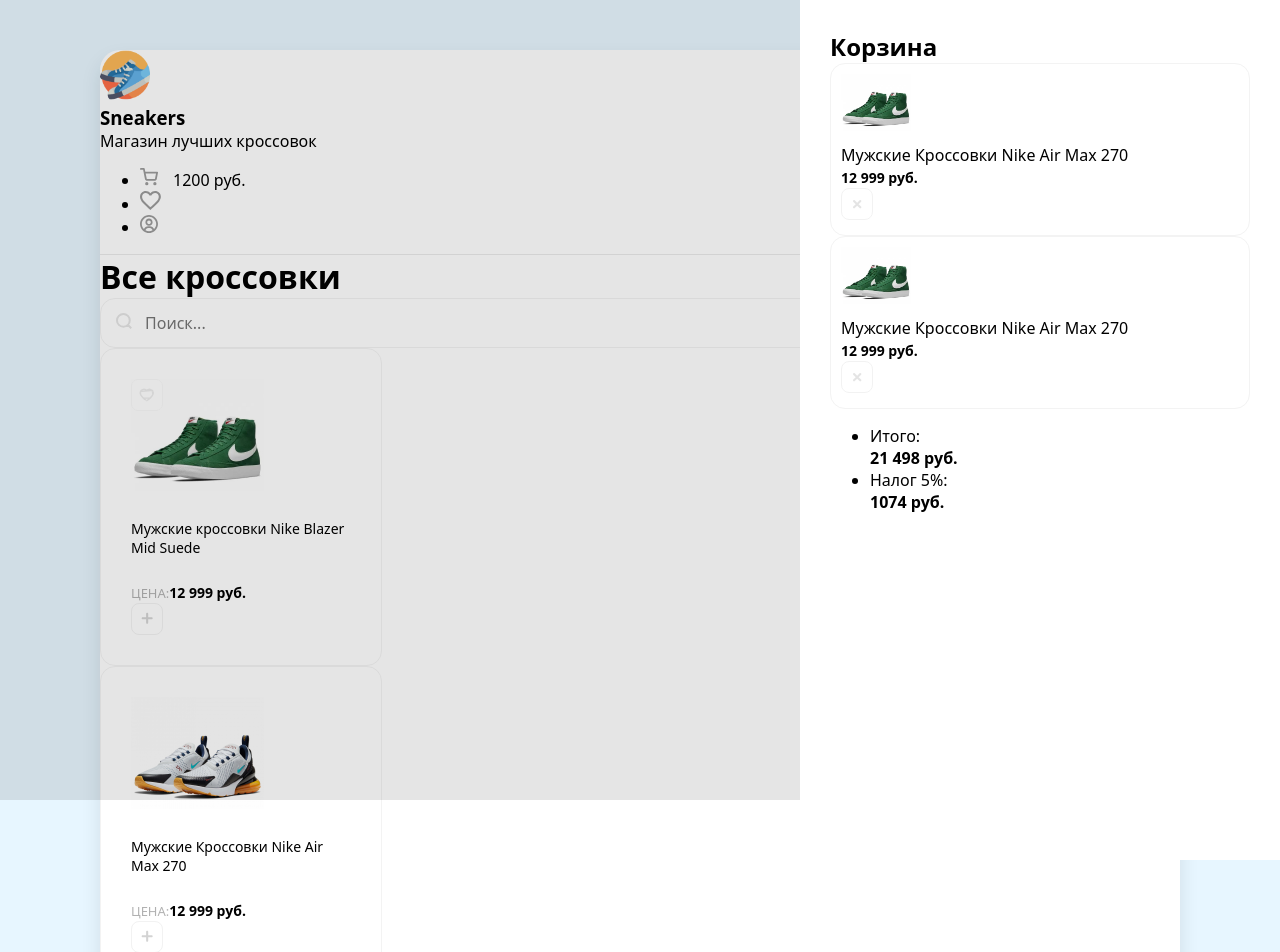
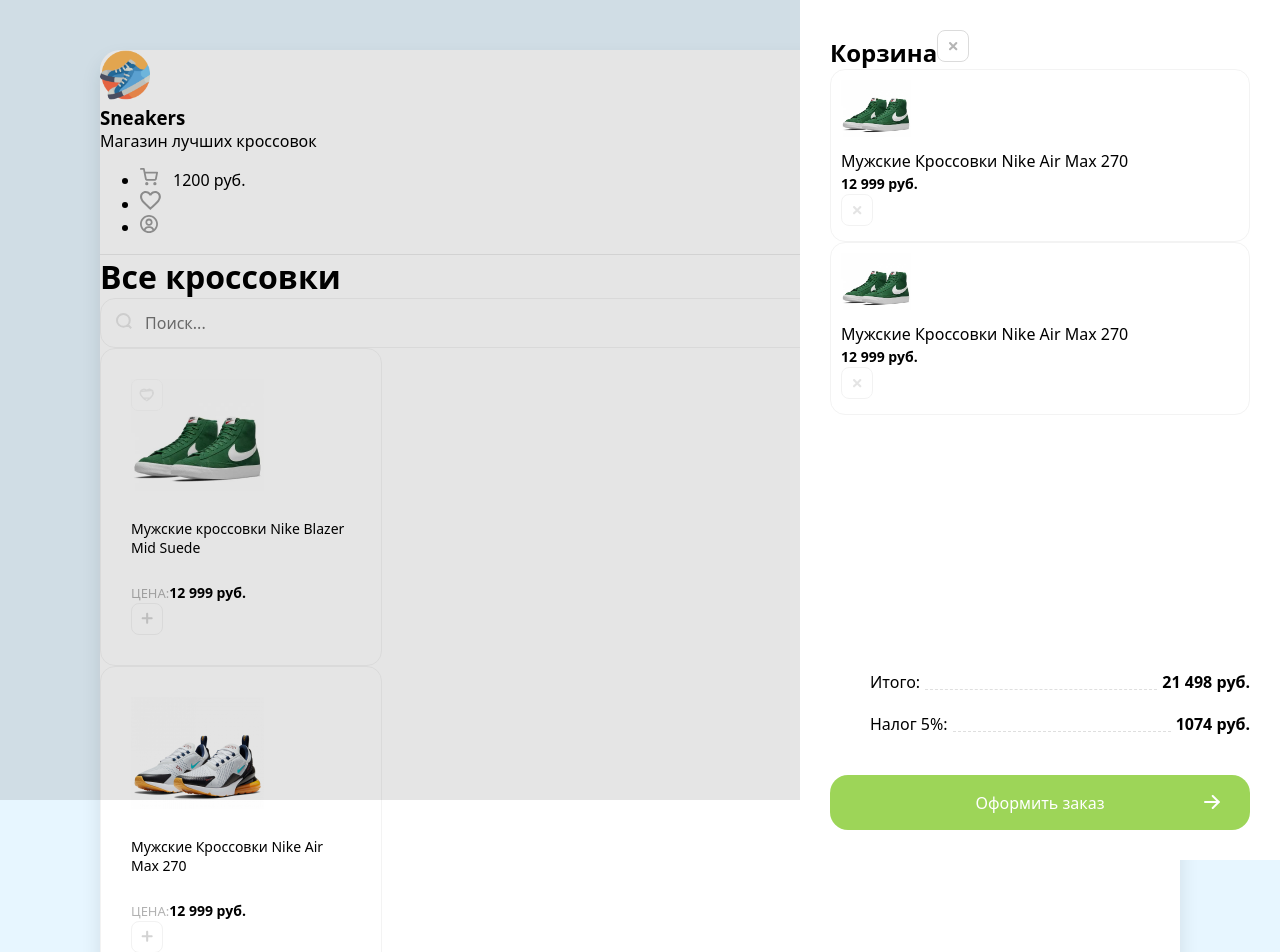
Before and after one commit to DRR0B0T/sneakers, a React (Create React App) app: page / in a window 1280 px wide. Shown: the top 952 px of the page. Built offline with nearby package versions, Linux system fonts and the light colour scheme.

Commit message:
Добавил вёрстку корзины

```diff
--- a/src/App.js
+++ b/src/App.js
@@ -1,10 +1,15 @@
+import React from "react";
+
 function App() {
   return (
     <div className="wrapper clear">
 
       <div className="overlay">
         <div className="drawer">
-          <h2 className='mb-30'>Корзина</h2>
+          <h2 className='mb-30 d-flex justify-between mb-30 '>Корзина<img
+            className='removeBth cu-p'
+            src="/img/btn-remove.svg"
+            alt="Remove"/></h2>
           <div className="items">
             <div className="cartItem d-flex align-center mb-20">
               <div style={{backgroundImage: 'url(/img/sneakers/1.jpg)'}} className="cartItemImg d-flex">
@@ -33,18 +38,21 @@
                 alt="Remove"/>
             </div>
           </div>
-          <ul className='cartTotalBlock'>
-            <li className='d-flex'>
+          <div className='cartTotalBlock'>
+            <ul >
+              <li>
                 <span>Итого:</span>
                 <div></div>
                 <b>21 498 руб.</b>
               </li>
-            <li className='d-flex'>
+              <li>
                 <span>Налог 5%:</span>
                 <div></div>
                 <b>1074 руб.</b>
               </li>
             </ul>
+            <button className='greenButton'>Оформить заказ<img src="/img/arrow.svg" alt="Arrow"/></button>
+          </div>
         </div>
       </div>
       <header className='d-flex justify-between align-center p-40'>
@@ -68,6 +76,7 @@
           </li>
         </ul>
       </header>
+
       <div className='content p-40'>
         <div className='d-flex align-center mb-40 justify-between'>
           <h1>Все кроссовки</h1>
--- a/src/index.scss
+++ b/src/index.scss
@@ -87,19 +87,6 @@
   position: absolute;
   cursor: pointer;
 }
-
-.drawer {
-  position: absolute;
-  width: 420px;
-  background: #ffffff;
-  right: 0;
-  height: 100%;
-  box-shadow: -10px 4px 24px (0,0,0,0.1);
-  padding: 30px;
-  h2{
-    margin: 0;
-  }
-}
 .overlay {
   position: absolute;
   left: 0;
@@ -109,6 +96,83 @@
   background-color: rgba(0,0,0,0.1);
   z-index: 1;
 }
+.drawer {
+  display: flex;
+  flex-direction: column;
+  position: absolute;
+  width: 420px;
+  background: #ffffff;
+  right: 0;
+  height: 100%;
+  box-shadow: -10px 4px 24px (0,0,0,0.1);
+  padding: 30px;
+  .items{
+    overflow: auto;
+    margin-bottom: 40px;
+  }
+  h2{
+    margin: 0;
+  }
+}
+.items {
+  flex: 1;
+
+}
+.cartTotalBlock{
+ ul {
+   display: block;
+   margin-bottom: 40px !important;
+
+   li{
+     display: flex;
+     align-items: flex-end;
+     margin-bottom: 20px;
+     div{
+       flex: 1;
+       height: 1px;
+       border-bottom: 1px dashed  #dfdfdf;
+       position: relative;
+       top: -3px;
+       margin: 0 5px;
+     }
+   }
+
+ }
+  .greenButton{
+    position: relative;
+    &:hover{
+      img{
+        transform: translateX(5px);
+      }
+    }
+    img{
+      position: absolute;
+      right: 30px;
+      top: 20px;
+      transition: transform 0.2s ease-in-out;
+    }
+  }
+}
+.greenButton{
+    width: 100%;
+    border-radius: 18px;
+    height: 55px;
+    background: #9DD558;
+    border: 0;
+    color: #ffffff;
+    font-size: 16px;
+    font-weight: 500;
+    cursor: pointer;
+    transition: background 0.2s ease-in-out;
+    &:hover{
+      background: lighten( #9DD558, 5%);
+    }
+    &:active{
+      background: darken( #9DD558, 20%);
+    }
+  }
+
+
 
 .cartItem {
   border: 1px solid #f3f3f3;
```
Lines whose indentation alone changed are shown as unchanged.
